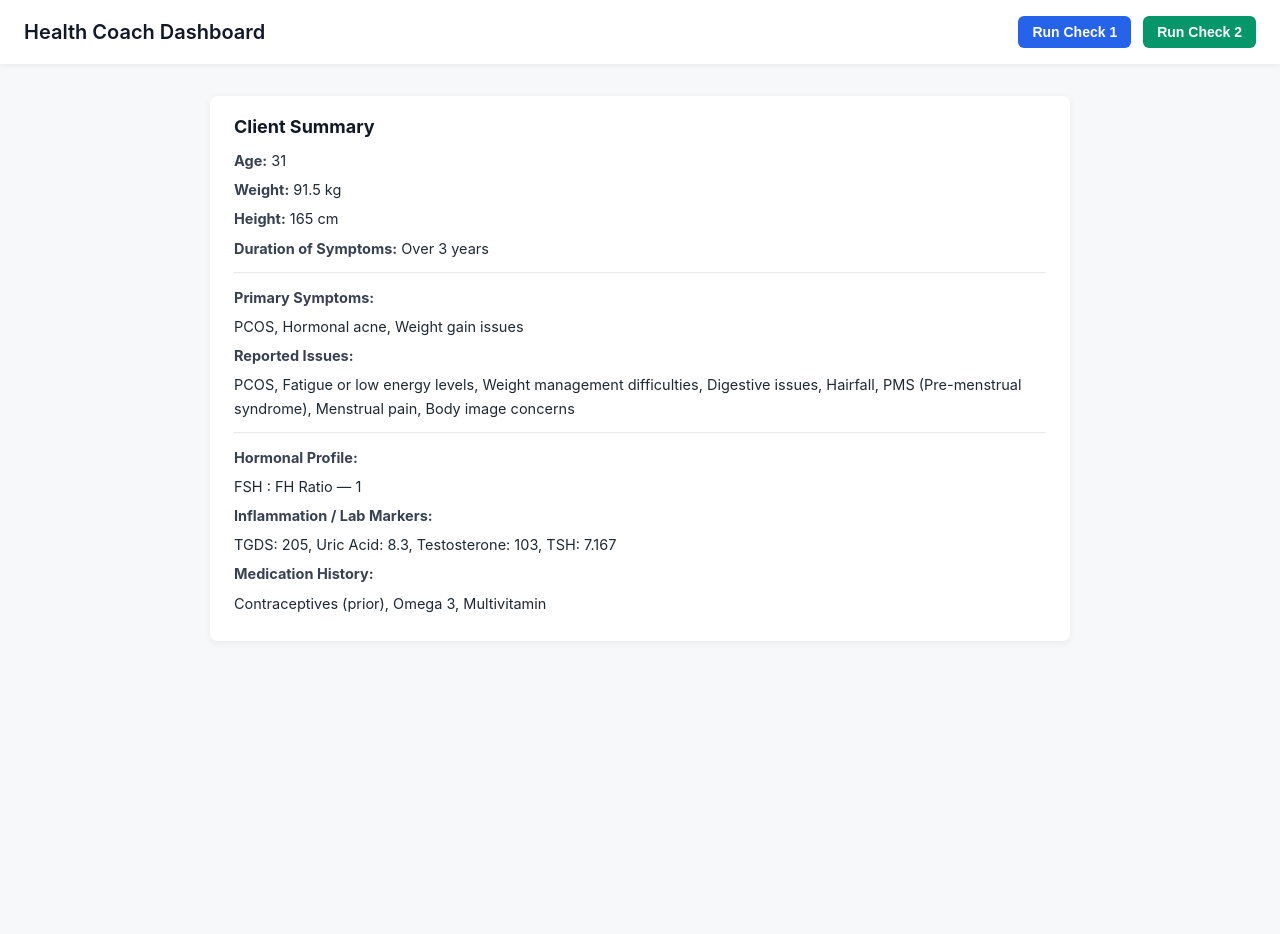
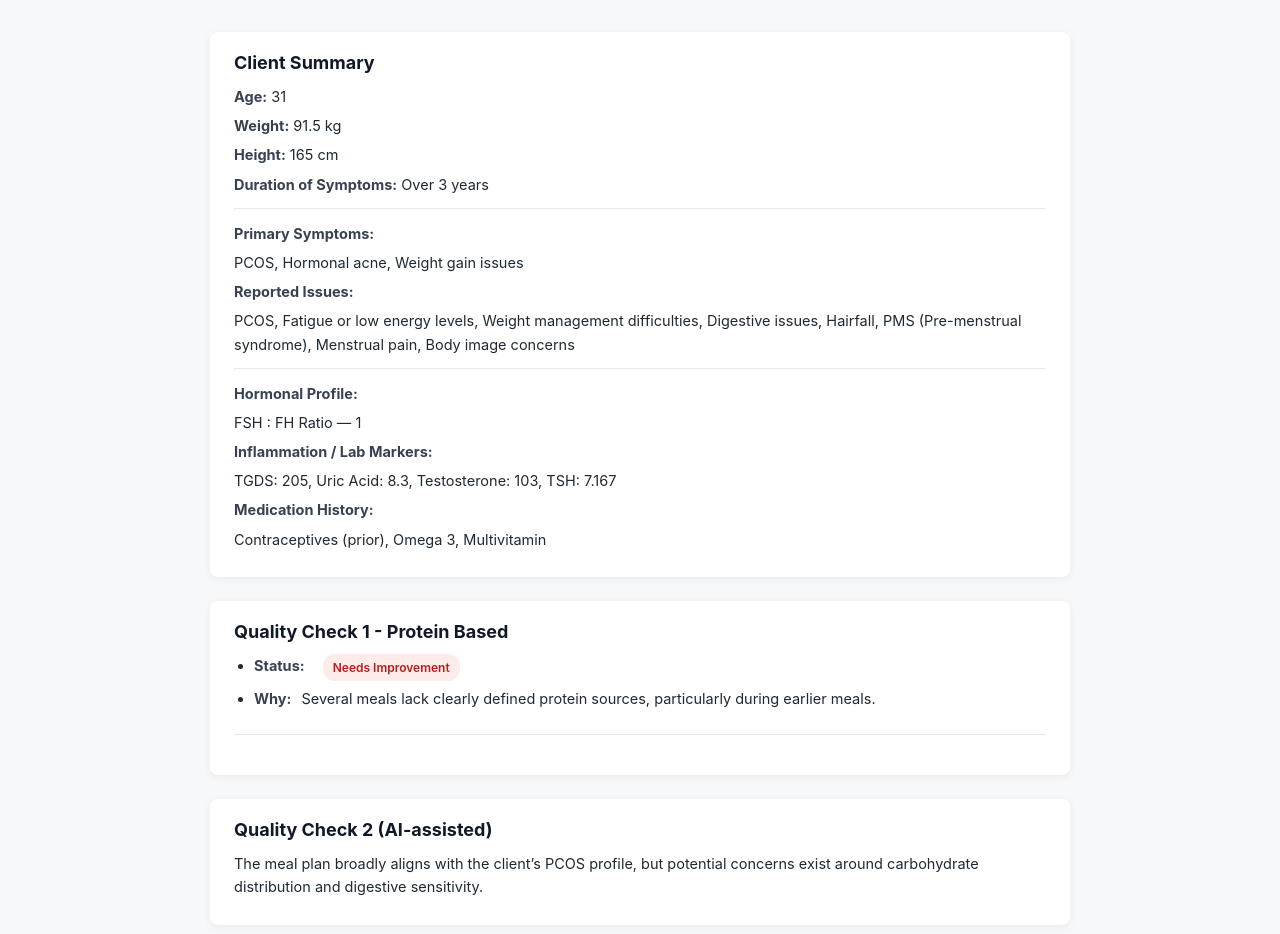
Before and after one commit to a-anuj/technical-assesment---Sia-Health, a React (Vite) app: page / in a window 1280 px wide. Shown: the top 934 px of the page. Before the commit the page ends 800 px from the top, so only its background shows below. Built offline with nearby package versions, Linux system fonts and the light colour scheme.

Commit message:
feat : implement the protein and portion test

```diff
--- a/src/App.jsx
+++ b/src/App.jsx
@@ -1,24 +1,27 @@
-import { useState } from "react";
+import { useEffect, useState } from "react";
 import "./App.css";
 
-import Navbar from "./components/Navbar";
 import ClientSummary from "./components/ClientSummary";
+
 import rawMealPlan from "./data/mealPlan.json";
+import { normalizeMealPlan } from "./utils/normalizeMealPlan";
 import { runCheck1 } from "./checks/check1";
-import { normalizeMealPlan } from "./utils/normalizeMealPlan";
 
 function App() {
   const [check1Results, setCheck1Results] = useState([]);
 
-  const runCheck1Handler = () => {
+    useEffect(() => {
+      console.log("App mounted");
+
       const normalizedMealPlan = normalizeMealPlan(rawMealPlan);
+      console.log("Normalized:", normalizedMealPlan);
+
       const results = runCheck1(normalizedMealPlan);
+      console.log("Check1 results:", results);
+
       setCheck1Results(results);
-  };
+    }, []);
 
-  const runCheck2Handler = () => {
-    console.log("Check 2 clicked");
-  };
 
   // ---- SUMMARY LOGIC ----
   const proteinIssues = check1Results.filter(
@@ -39,23 +42,38 @@ function App() {
   const portionStatus =
     portionIssues.length > 0 ? "Needs Improvement" : "OK";
 
+  // ---- DERIVED INSIGHTS (IMPORTANT FIX) ----
+  const detectedProteinSources = [
+    ...new Set(
+      check1Results
+        .filter(
+          r =>
+            r.check === "Protein" &&
+            Array.isArray(r.proteinSources) &&
+            r.proteinSources.length > 0
+        )
+        .flatMap(r => r.proteinSources)
+    )
+  ];
+
+  // ---- EXTRACT PORTION RESULT (FIX) ----
+  const portionResult = check1Results.find(
+    r => r.check === "Portion Size" && r.scope === "Weekly"
+  );
+
+
   return (
-    <>
-      <Navbar
-        onRunCheck1={runCheck1Handler}
-        onRunCheck2={runCheck2Handler}
-      />
-
     <div className="page-container">
+      {/* 1. Client Summary */}
       <ClientSummary />
 
-      {check1Results.length > 0 && (
+      {/* 2. Quality Check 1 */}
       <div className="card">
-          <h2>Check 1 – Quality Validation</h2>
 
-          <div className="check-results">
+
         {/* Protein Check */}
         <div className="check-block">
+          <h2>Quality Check 1 - Protein Based</h2>
           <ul>
             <li>
               <strong>Status:</strong>{" "}
@@ -67,10 +85,34 @@ function App() {
                 {proteinStatus}
               </span>
             </li>
+
             <li>
               <strong>Why:</strong>{" "}
-                  Some meals do not clearly specify sufficient protein sources,
-                  particularly across breakfast and lunch.
+
+              {proteinStatus === "OK" && (
+                <>
+                  Protein sources are consistently present across meals.
+                  <br />
+                  <strong>Detected sources:</strong>{" "}
+                  {detectedProteinSources.join(", ")}
+                </>
+              )}
+
+              {proteinStatus === "Warning" && (
+                <>
+                  Protein sources are present but limited in some meals.
+                  <br />
+                  <strong>Detected sources:</strong>{" "}
+                  {detectedProteinSources.join(", ")}
+                </>
+              )}
+
+              {proteinStatus === "Needs Improvement" && (
+                <>
+                  Several meals lack clearly defined protein sources,
+                  particularly during earlier meals.
+                </>
+              )}
             </li>
           </ul>
         </div>
@@ -78,31 +120,51 @@ function App() {
         <div className="check-divider"></div>
 
         {/* Portion Size Check */}
+          {portionResult && (
           <div className="check-block">
+            <h2>Quality Check 1 – Portion Based</h2>
+
             <ul>
               <li>
                 <strong>Status:</strong>{" "}
                 <span
-                    className={`status ${portionStatus
+                  className={`status ${portionResult.status
                     .toLowerCase()
                     .replace(" ", "-")}`}
                 >
-                    {portionStatus}
+                  {portionResult.status}
                 </span>
               </li>
+
               <li>
-                  <strong>Why:</strong>{" "}
-                  A few meals lack clearly defined portion sizes or measurable
-                  quantities.
+                <strong>Coverage:</strong>{" "}
+                {portionResult.mealsWithPortion} out of{" "}
+                {portionResult.totalMeals} meals
+                ({portionResult.coveragePercent}%) has portions defined explicitly.
+              </li>
+
+              <li>
+                <strong>Why:</strong> {portionResult.reason}
               </li>
             </ul>
           </div>
+        )}
+
+
+
+
+      </div>
+
+      {/* 3. Quality Check 2 (AI-assisted placeholder) */}
+      <div className="card">
+        <h2>Quality Check 2 (AI-assisted)</h2>
+        <p>
+          The meal plan broadly aligns with the client’s PCOS profile,
+          but potential concerns exist around carbohydrate distribution
+          and digestive sensitivity.
+        </p>
       </div>
     </div>
-      )}
-
-      </div>
-    </>
   );
 }
 
```
Lines whose indentation alone changed are shown as unchanged.
